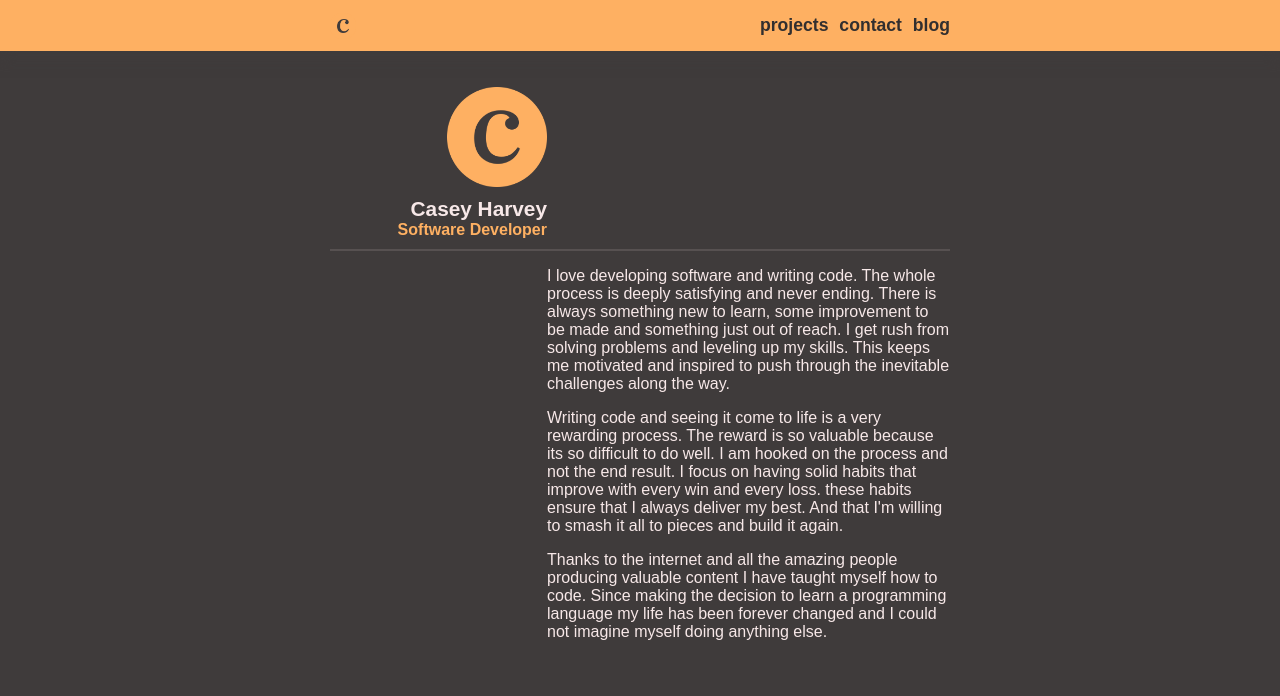
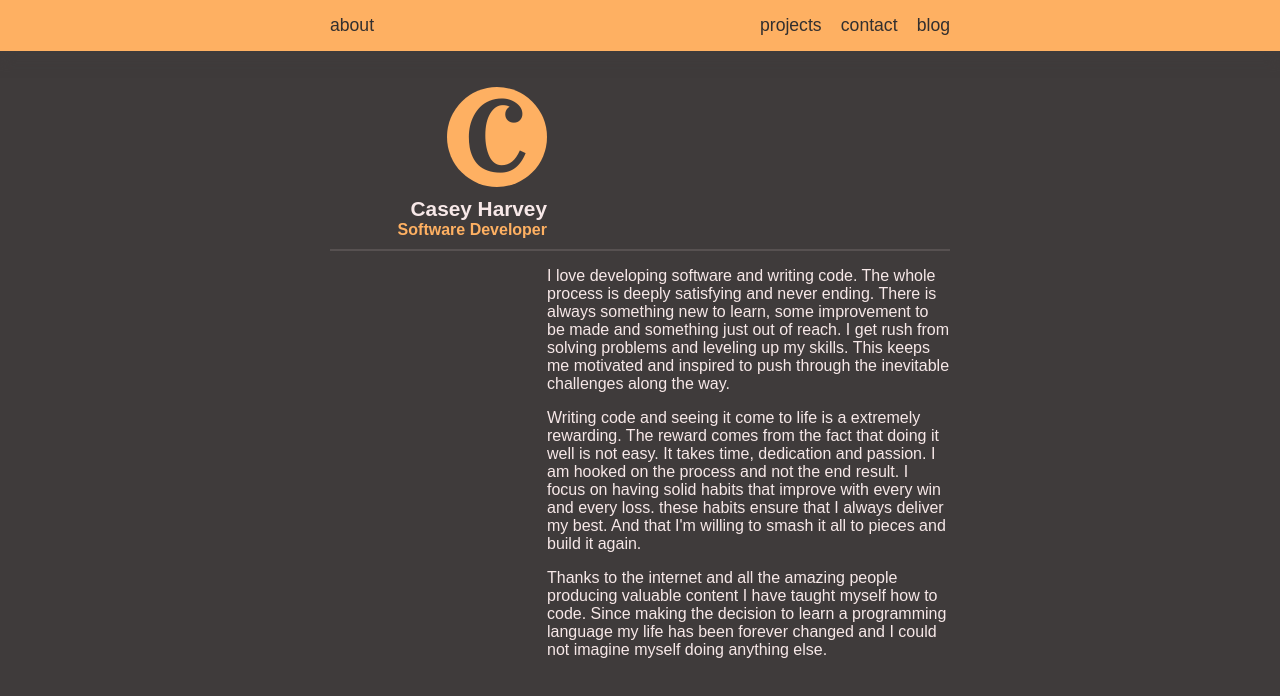
Before and after one commit to caseyharvey/v1-caseys.tech, a React app: page /HomePage in a window 1280 px wide. Built offline with nearby package versions, Linux system fonts and the light colour scheme; a web font is replaced by a local one.

Commit message:
Added font and removed images

```diff
--- a/src/components/App/app.sass
+++ b/src/components/App/app.sass
@@ -6,3 +6,8 @@
     background-color: v.$dark
     @include u.flex(column, flex-start, center)
     @include u.width(100%)
+
+.page-container
+    @include u.padding(v.$p1)
+    @include u.width(90%, v.$max-width)
+    @include u.flex(column, flex-start, flex-start)
--- a/src/components/Blog/Blog.js
+++ b/src/components/Blog/Blog.js
@@ -4,11 +4,7 @@ import './blog.sass';
 
 class Blog extends React.Component {
   render() {
-    return (
-      <div>
-        <div>Blog</div>
-      </div>
-    );
+    return <div className='page-container'>blog</div>;
   }
 }
 export default Blog;
--- a/src/components/Contact/Contact.js
+++ b/src/components/Contact/Contact.js
@@ -4,11 +4,7 @@ import './contact.sass';
 
 class Contact extends React.Component {
   render() {
-    return (
-      <div>
-        <div>Contact</div>
-      </div>
-    );
+    return <div className='page-container'>contact</div>;
   }
 }
 export default Contact;
--- a/src/components/HomePage/HomePage.js
+++ b/src/components/HomePage/HomePage.js
@@ -1,13 +1,14 @@
 import React from 'react';
-import letterC from '../../assets/letterC.png';
 import './home-page.sass';
 
 class HomePage extends React.Component {
   render() {
     return (
-      <div className='container'>
+      <div className='page-container'>
         <div className='avatar-container'>
-          <img className='avatar' src={letterC} alt='the letter c' />
+          <div className='avatar'>
+            <span>C</span>
+          </div>
           <div className='name'>Casey Harvey</div>
           <div className='title'>Software Developer</div>
         </div>
@@ -22,12 +23,13 @@ class HomePage extends React.Component {
               inevitable challenges along the way.
             </p>
             <p>
-              Writing code and seeing it come to life is a very rewarding
-              process. The reward is so valuable because its so difficult to do
-              well. I am hooked on the process and not the end result. I focus
-              on having solid habits that improve with every win and every loss.
-              these habits ensure that I always deliver my best. And that I'm
-              willing to smash it all to pieces and build it again.
+              Writing code and seeing it come to life is a extremely rewarding.
+              The reward comes from the fact that doing it well is not easy. It
+              takes time, dedication and passion. I am hooked on the process and
+              not the end result. I focus on having solid habits that improve
+              with every win and every loss. these habits ensure that I always
+              deliver my best. And that I'm willing to smash it all to pieces
+              and build it again.
             </p>
             <p>
               Thanks to the internet and all the amazing people producing
--- a/src/components/HomePage/home-page.sass
+++ b/src/components/HomePage/home-page.sass
@@ -1,10 +1,5 @@
 @use '../../sass-modules/_variables.sass' as v
 @use '../../sass-modules/_utilities.sass' as u
-
-.container
-    @include u.padding(v.$p1)
-    @include u.width(90%, v.$max-width)
-    @include u.flex(column, flex-start, flex-start)
 
 .avatar-container
     margin-top: v.$marginTop
@@ -15,9 +10,16 @@
 .avatar
     width: 100px
     height: 100px
-    // border-radius: 50%
+    border-radius: 50%
     margin-bottom: 10px
-    // background-color: v.$accent
+    background-color: v.$accent
+    @include u.flex(column, center, center)
+
+    span
+        color: v.$dark
+        font-size: 6em
+        padding: 3px 7px 0 0
+        font-family: v.$serif
 
 .name
     font-size: 1.3em
@@ -30,7 +32,7 @@
     border-top: 2px solid v.$shade
     @include u.flex(row, flex-end, flex-start)
 
-@media screen and (min-width: 500px)
+@media screen and (min-width: 550px)
 
     .avatar-container
         width: 35%
--- a/src/components/Navbar/Navbar.js
+++ b/src/components/Navbar/Navbar.js
@@ -1,15 +1,12 @@
 import React from 'react';
 import { Link } from 'react-router-dom';
-import letterC from '../../assets/letterC.png';
 import './navbar.sass';
 
 const Navbar = () => {
   return (
     <nav className='navbar'>
       <div className='nav-container'>
-        <Link to='/HomePage'>
-          <img src={letterC} alt='the letter c' />
-        </Link>
+        <Link to='/HomePage'>about</Link>
         <div className='right-side'>
           <Link to='/Projects'>projects</Link>
           <Link to='/Contact'>contact</Link>
--- a/src/components/Navbar/navbar.sass
+++ b/src/components/Navbar/navbar.sass
@@ -14,7 +14,6 @@
     right: 0
     position: fixed
     font-size: 1.1em
-    font-weight: 700
     box-shadow: 0 5px 15px 0 v.$dark
     @extend %nav
 
@@ -23,10 +22,6 @@
     @include u.padding(v.$p1)
     @include u.width(90%, v.$max-width)
     @include u.flex(row, space-between, flex-start)
-    img
-        top: 13px
-        height: 1.5em
-        position: absolute
 
 .right-side
     @include u.width(190px)
--- a/src/components/Projects/Projects.js
+++ b/src/components/Projects/Projects.js
@@ -1,14 +1,9 @@
 import React from 'react';
-
 import './projects.sass';
 
 class Projects extends React.Component {
   render() {
-    return (
-      <div>
-        <div>Projects</div>
-      </div>
-    );
+    return <div className='page-container'>projects</div>;
   }
 }
 export default Projects;
--- a/src/index.sass
+++ b/src/index.sass
@@ -1,6 +1,6 @@
 @use 'sass-modules/_variables.sass' as v
 
-@import url('https://fonts.googleapis.com/css?family=Bellota+Text:400,700&display=swap')
+@import url('https://fonts.googleapis.com/css?family=Bellota+Text|Vidaloka&display=swap')
 
 html body
   margin: 0
--- a/src/sass-modules/_variables.sass
+++ b/src/sass-modules/_variables.sass
@@ -1,6 +1,6 @@
 // Font
 $main-font: 'Bellota Text', sans-serif
-
+$serif: 'Vidaloka', serif
 // Color
 $dark: #3f3b3b
 $shade:#575151
```
Also changed, not shown: src/assets/timeismoney.png (added).
